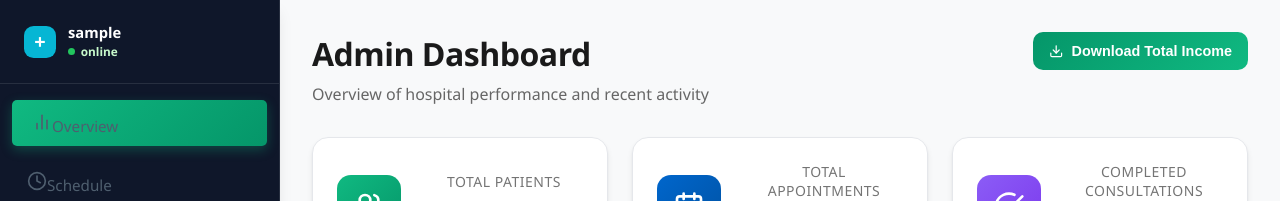
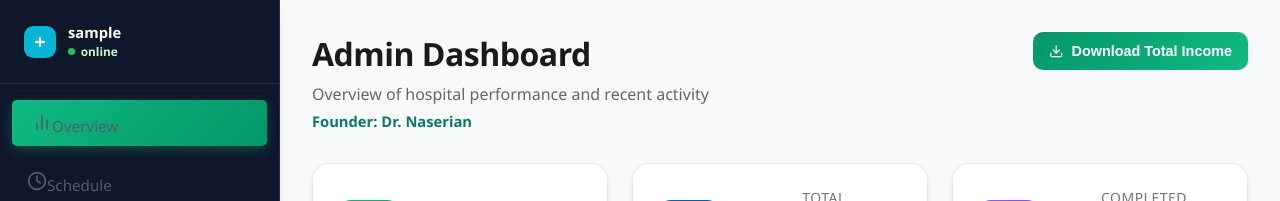
Before and after one commit to WanjohiIanKinyua/Online-Hospital-Latest, a React (Create React App) app in the folder client/: page /admin in a window 1280 px wide. Shown: the top 201 px of the page. Built offline with nearby package versions, Linux system fonts and the light colour scheme; no server answers; sample sign-in values are in the browser's storage.

Commit message:
Show Dr Naserian as founder on dashboards

```diff
--- a/client/src/pages/AdminDashboard.js
+++ b/client/src/pages/AdminDashboard.js
@@ -142,6 +142,7 @@ function AdminDashboard() {
           <div className="header-text">
             <h1 className="dashboard-title">Admin Dashboard</h1>
             <p className="dashboard-subtitle">Overview of hospital performance and recent activity</p>
+            <p className="dashboard-founder">Founder: Dr. Naserian</p>
           </div>
           <div className="dashboard-header-actions">
             <button
--- a/client/src/pages/LandingPage.js
+++ b/client/src/pages/LandingPage.js
@@ -92,7 +92,7 @@ function LandingPage() {
 
               <img
                 className="hero-doctor-image"
-                src="/images/EliteHealthcare.jpeg"
+                src="/images/Naserian.jpeg"
                 alt="Doctor using a tablet"
               />
             </div>
--- a/client/src/pages/PatientDashboard.js
+++ b/client/src/pages/PatientDashboard.js
@@ -133,6 +133,7 @@ function PatientDashboard() {
           <div className="header-text">
             <h1 className="dashboard-title">Patient Dashboard</h1>
             <p className="dashboard-subtitle">Welcome back! Here's your health overview.</p>
+            <p className="dashboard-founder">Founder: Dr. Naserian</p>
           </div>
         </div>
 
--- a/client/src/styles/ModernDashboard.css
+++ b/client/src/styles/ModernDashboard.css
@@ -137,6 +137,13 @@
   font-size: 1rem;
   color: #666;
   font-weight: 500;
+}
+
+.dashboard-founder {
+  margin-top: 0.35rem;
+  color: #0f766e;
+  font-size: 0.92rem;
+  font-weight: 700;
 }
 
 /* Stats Grid */
```
Also changed, not shown: client/public/images/Naserian.jpeg (renamed from client/public/images/EliteHealthcare.jpeg).
